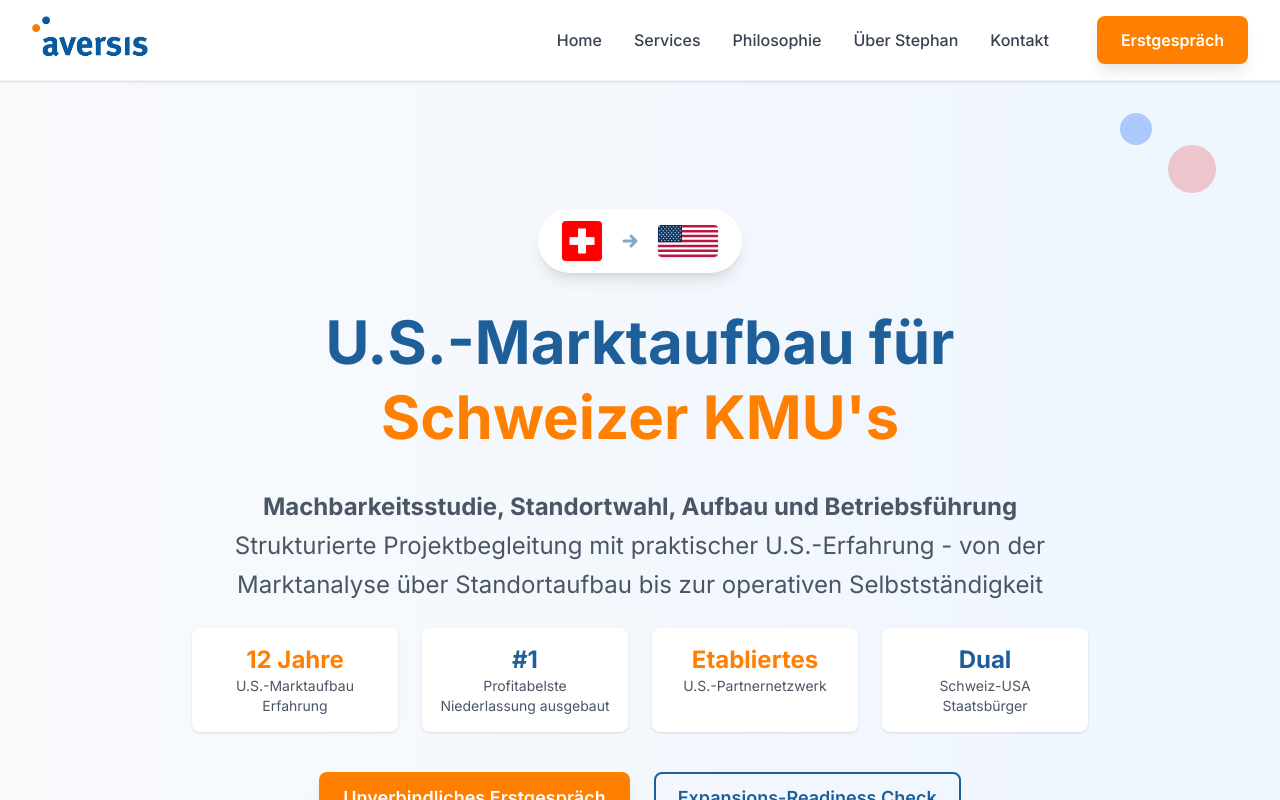
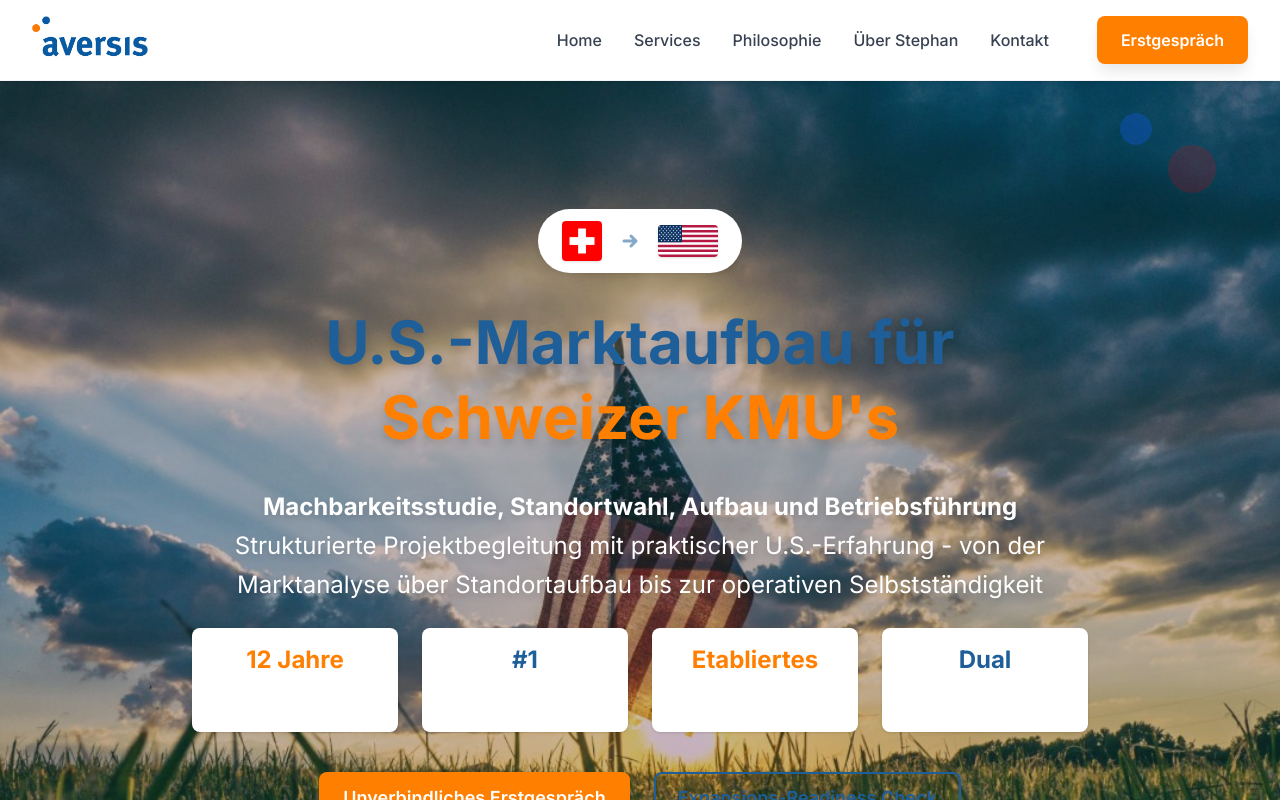
Before and after one commit to mtn-mover/aversis_web, a Next.js app: page / in a window 1280 px wide. Shown: the top 800 px of the page. Built offline with nearby package versions, Linux system fonts and the light colour scheme.

Commit message:
Replace hero section background with countryside image and adjust text colors

```diff
--- a/src/app/page.tsx
+++ b/src/app/page.tsx
@@ -8,8 +8,20 @@ export default function Home() {
       <Header />
 
       {/* Hero Section - US Manufacturing Focus */}
-      <section className="relative bg-gradient-to-r from-slate-50 to-blue-50 py-20 lg:py-32">
-        <div className="max-w-7xl mx-auto px-6 lg:px-8">
+      <section className="relative py-20 lg:py-32">
+        {/* Background Image */}
+        <div className="absolute inset-0 z-0">
+          <Image
+            src="/images/countryside_lowres.jpg"
+            alt="Countryside Background"
+            fill
+            className="object-cover"
+            priority
+          />
+          {/* Overlay for better text readability */}
+          <div className="absolute inset-0 bg-black/20"></div>
+        </div>
+        <div className="relative z-10 max-w-7xl mx-auto px-6 lg:px-8">
           <div className="max-w-5xl mx-auto text-center">
             <div className="flex justify-center items-center mb-8">
               {/* Swiss to US Flag Animation */}
@@ -41,11 +53,11 @@ export default function Home() {
               </div>
             </div>
 
-            <h1 className="text-4xl lg:text-6xl font-bold text-aversis-dark mb-8 leading-tight">
+            <h1 className="text-4xl lg:text-6xl font-bold text-white mb-8 leading-tight drop-shadow-lg">
               <span className="text-aversis-blue">U.S.-Marktaufbau für</span><br/>
               <span className="text-aversis-orange">Schweizer KMU&apos;s</span>
             </h1>
-            <p className="text-xl lg:text-2xl text-gray-600 mb-6 leading-relaxed max-w-4xl mx-auto">
+            <p className="text-xl lg:text-2xl text-white mb-6 leading-relaxed max-w-4xl mx-auto drop-shadow-md">
               <strong>Machbarkeitsstudie, Standortwahl, Aufbau und Betriebsführung</strong><br/>
               Strukturierte Projektbegleitung mit praktischer U.S.-Erfahrung - von der Marktanalyse über Standortaufbau bis zur operativen Selbstständigkeit
             </p>
@@ -54,19 +66,19 @@ export default function Home() {
             <div className="grid md:grid-cols-4 gap-6 mb-10 max-w-4xl mx-auto">
               <div className="bg-white p-4 rounded-lg shadow">
                 <div className="text-2xl font-bold text-aversis-orange">12 Jahre</div>
-                <div className="text-sm text-gray-600">U.S.-Marktaufbau Erfahrung</div>
+                <div className="text-sm text-white">U.S.-Marktaufbau Erfahrung</div>
               </div>
               <div className="bg-white p-4 rounded-lg shadow">
                 <div className="text-2xl font-bold text-aversis-blue">#1</div>
-                <div className="text-sm text-gray-600">Profitabelste Niederlassung ausgebaut</div>
+                <div className="text-sm text-white">Profitabelste Niederlassung ausgebaut</div>
               </div>
               <div className="bg-white p-4 rounded-lg shadow">
                 <div className="text-2xl font-bold text-aversis-orange">Etabliertes</div>
-                <div className="text-sm text-gray-600">U.S.-Partnernetzwerk</div>
+                <div className="text-sm text-white">U.S.-Partnernetzwerk</div>
               </div>
               <div className="bg-white p-4 rounded-lg shadow">
                 <div className="text-2xl font-bold text-aversis-blue">Dual</div>
-                <div className="text-sm text-gray-600">Schweiz-USA Staatsbürger</div>
+                <div className="text-sm text-white">Schweiz-USA Staatsbürger</div>
               </div>
             </div>
 
```
Also changed, not shown: public/images/countryside_lowres.jpg (added).
